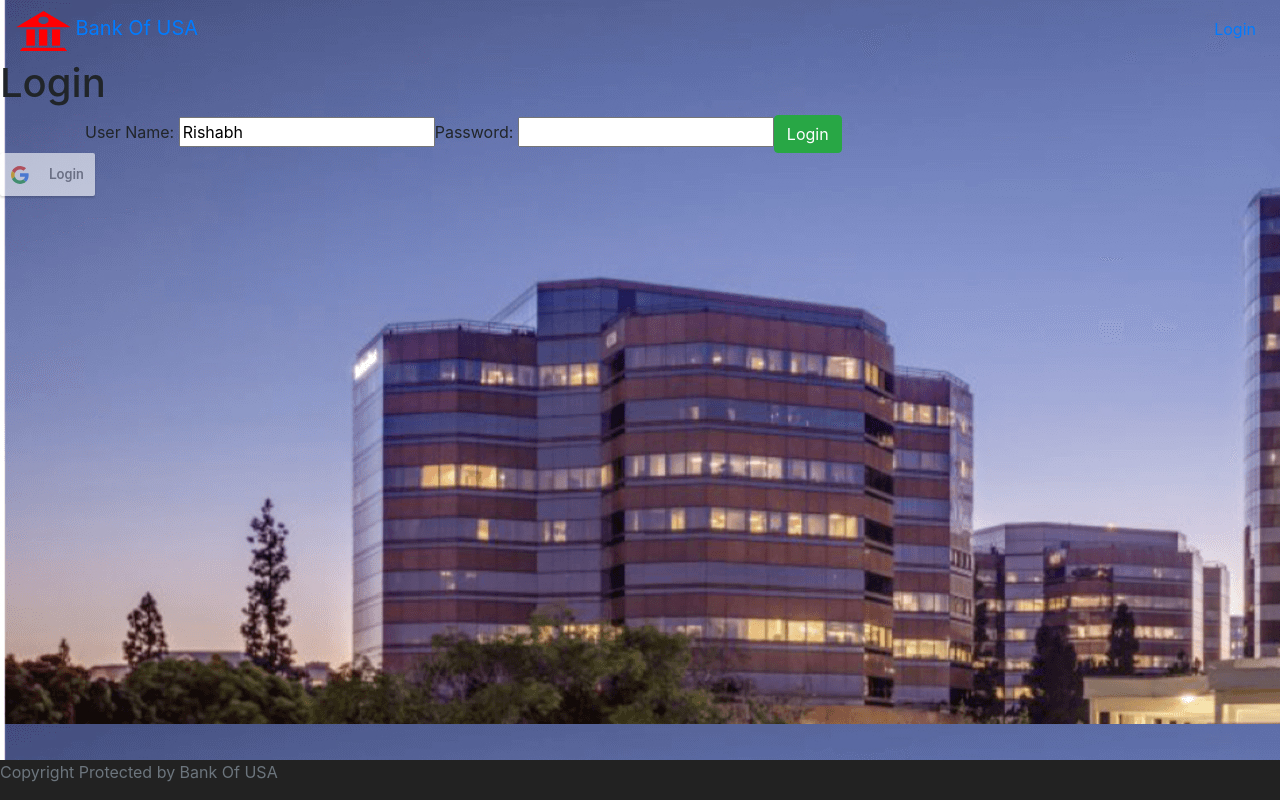
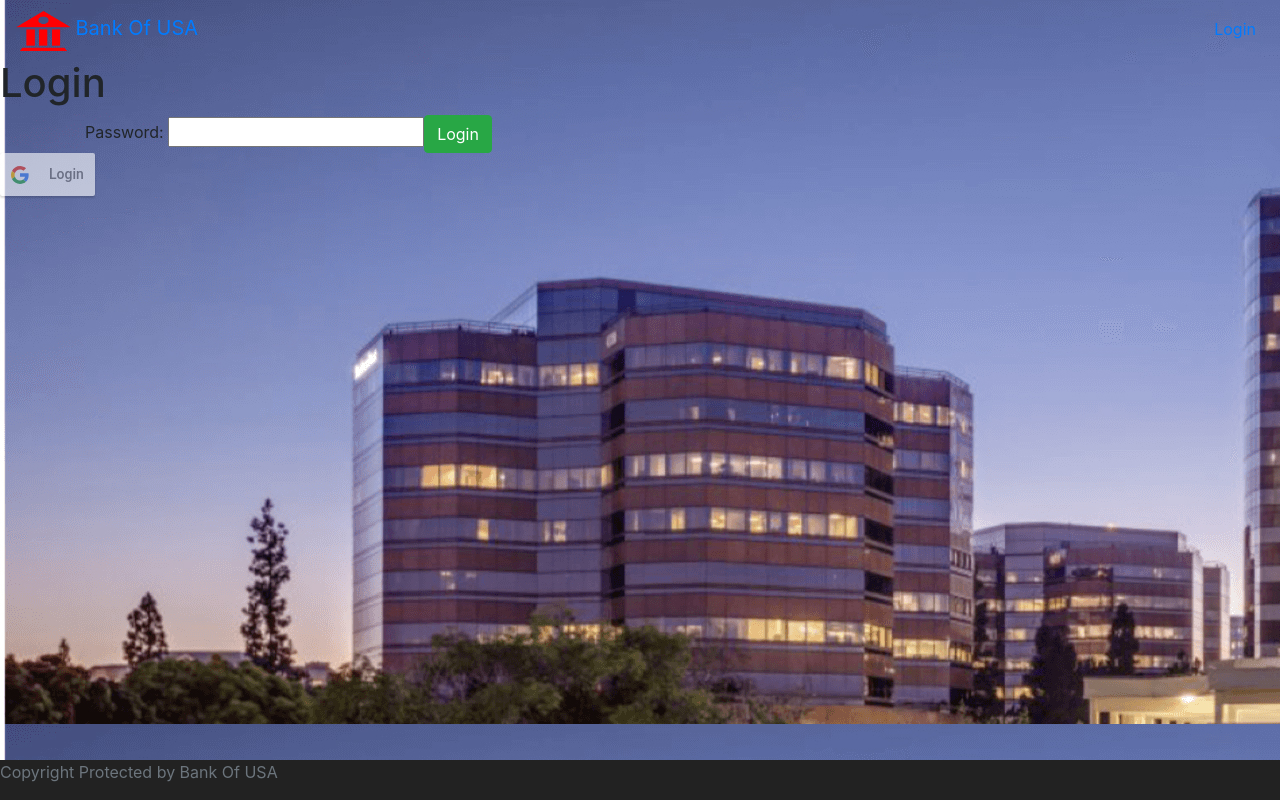
Before and after one commit to kumarrishabh0289/bankOfUS, a React (Create React App) app in the folder frontend/: page /login in a window 1280 px wide. Built offline with nearby package versions, Linux system fonts and the light colour scheme.

Commit message:
Signed-off-by: Ayushi Singh <ayushi.singh@sjsu.edu>

```diff
--- a/frontend/src/components/Bank/LoginComponent.jsx
+++ b/frontend/src/components/Bank/LoginComponent.jsx
@@ -55,10 +55,6 @@ class LoginComponent extends Component {
                 <h1>Login</h1>
                 <div className="container">
 
-                    {this.state.hasLoginFailed && <div className="alert alert-warning">Invalid Credentials</div>}
-                    {this.state.showSuccessMessage && <div>Login Sucessful</div>}
-
-                    User Name: <input type="text" name="username" value={this.state.username} onChange={this.handleChange} />
                     Password: <input type="password" name="password" value={this.state.password} onChange={this.handleChange} />
                     <button className="btn btn-success" onClick={this.loginClicked}>Login</button>
                 </div>
```
